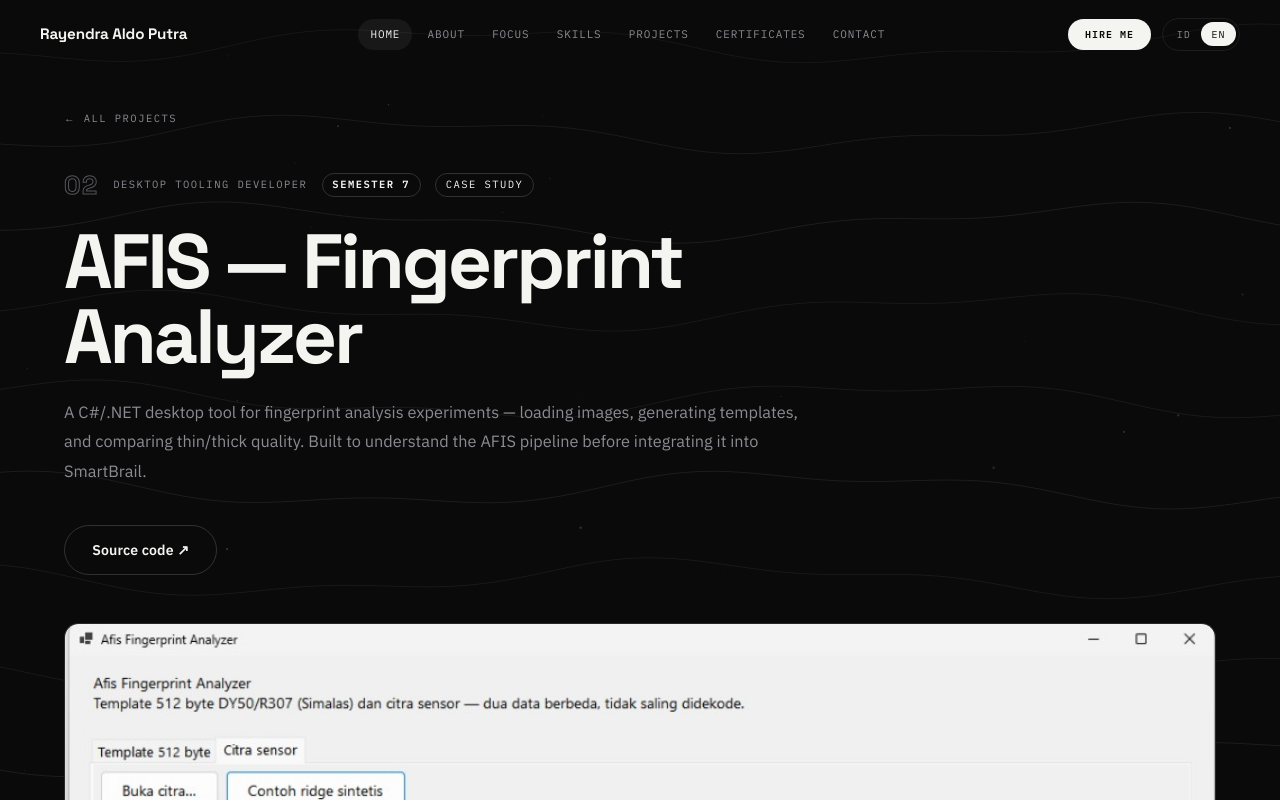
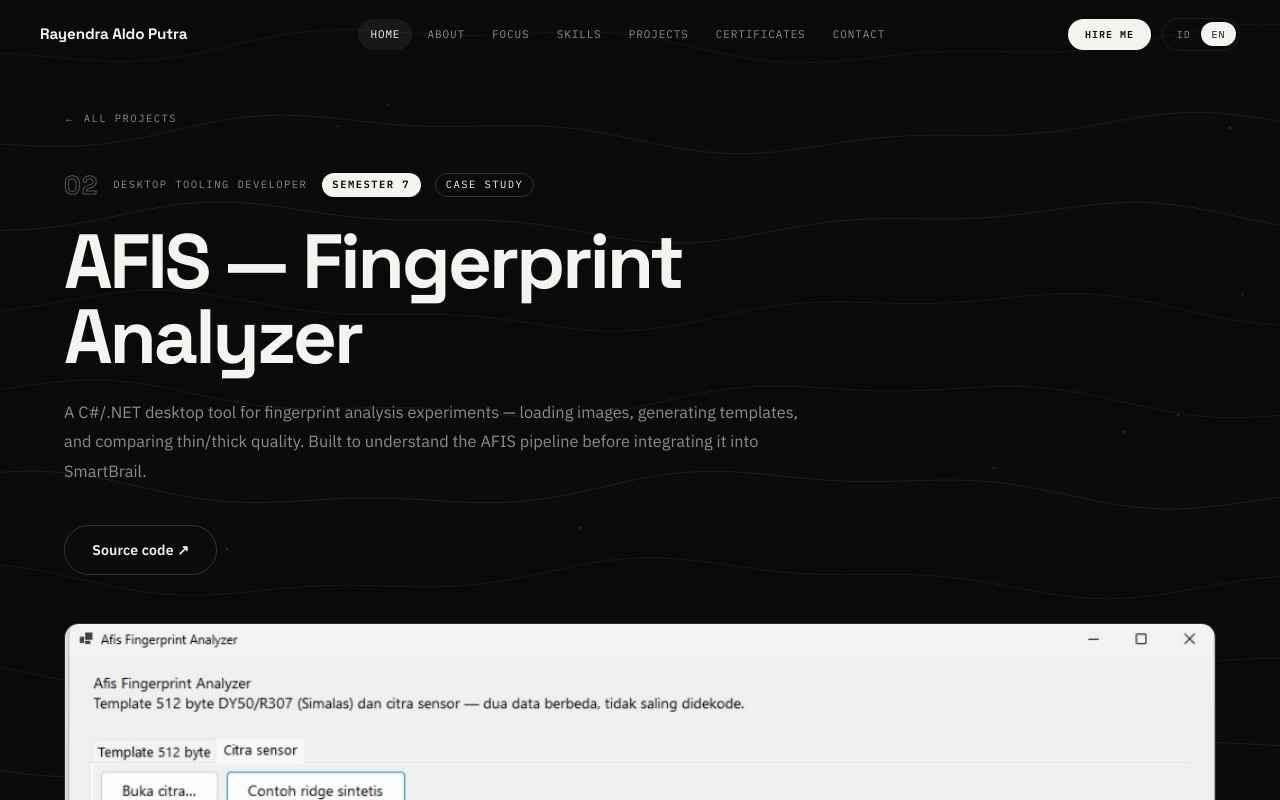
Before and after one commit to raldoputradev/raldoputradev.github.io, a Next.js app: page /en/work/afis/ in a window 1280 px wide. Shown: the top 800 px of the page. Built offline with nearby package versions, Linux system fonts and the light colour scheme.

Commit message:
Tag semester jadi chip solid inverted

```diff
--- a/app/globals.css
+++ b/app/globals.css
@@ -1257,9 +1257,10 @@ body {
 }
 .pj-sem {
   padding: 0.2rem 0.6rem;
-  border: 1px solid var(--accent, var(--line-strong));
+  border: 1px solid transparent;
   border-radius: 999px;
-  color: var(--accent, var(--text));
+  background: var(--text);
+  color: var(--bg);
   font-weight: 600;
 }
 .pj-name {
```
